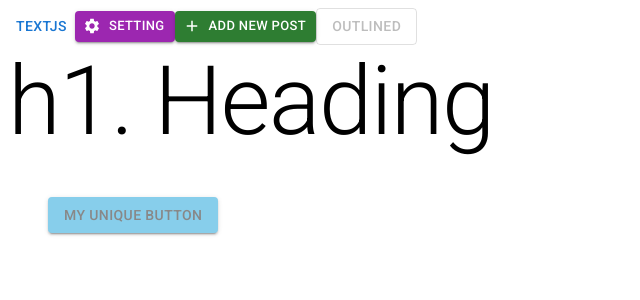
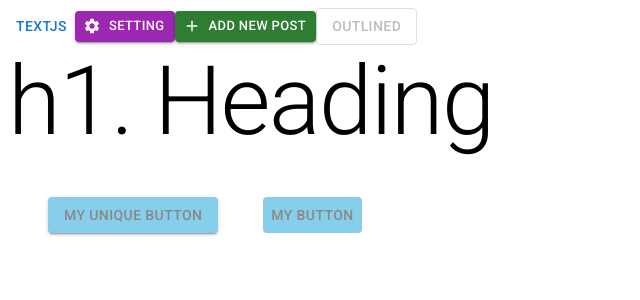
Before and after one commit to pavitpim40/fb-react-mui5, a React (Create React App) app: page / in a window 1280 px wide. Shown: the top 300 px of the page, without its empty margins (0-640 px from the left). Built offline with nearby package versions, Linux system fonts and the light colour scheme.

Commit message:
Styled Button

```diff
--- a/src/App.js
+++ b/src/App.js
@@ -1,7 +1,20 @@
-import { Button, Typography } from "@mui/material";
+import { Button, styled, Typography } from "@mui/material";
 import { Settings, Add } from "@mui/icons-material";
 
 function App() {
+
+  const BlueButton = styled(Button)({
+    backgroundColor : 'skyblue',
+    color : "#888",
+    margin : 5,
+    "&:hover" : {
+      backgroundColor : "lightblue"
+    },
+    "&:disabled" : {
+      backgroundColor : "gray",
+      color:"white"
+    }
+  })
   return (
     <div className="App">
       <Button variant="text">TextJS</Button>
@@ -40,7 +53,7 @@ function App() {
         }
       }}>My unique Button</Button>
 
-
+      <BlueButton>My button</BlueButton>
     </div>
   );
 }
```
